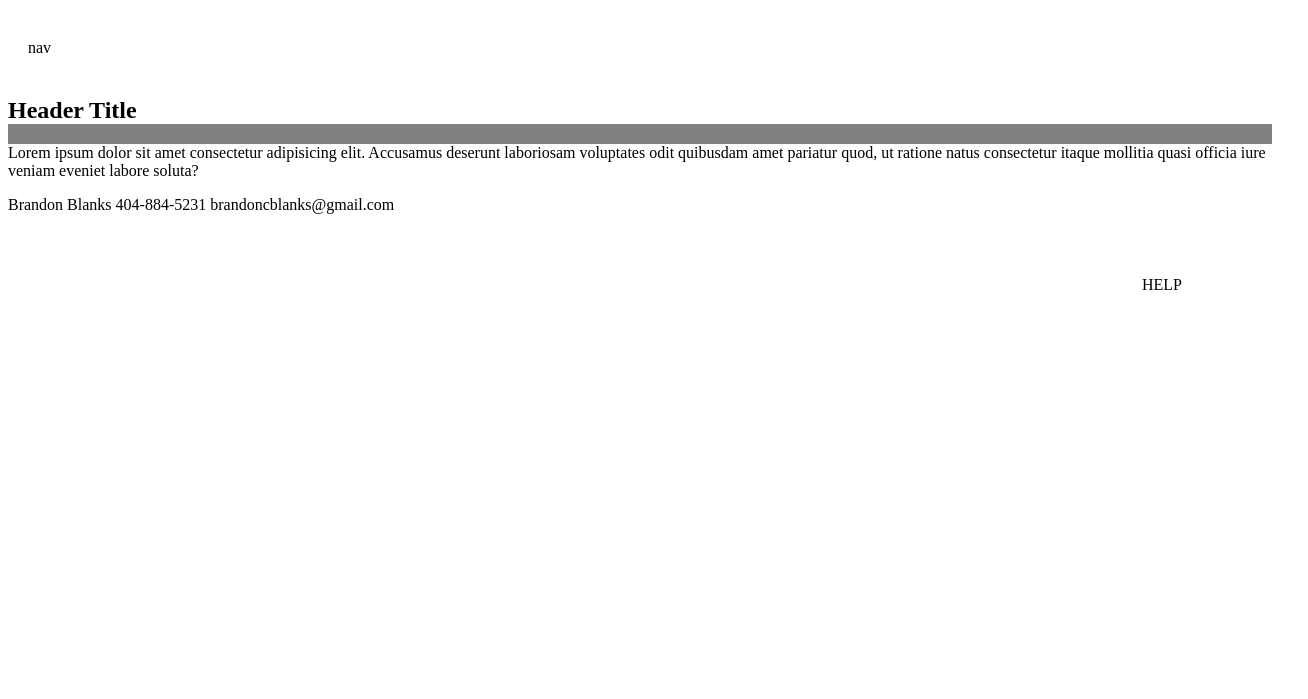
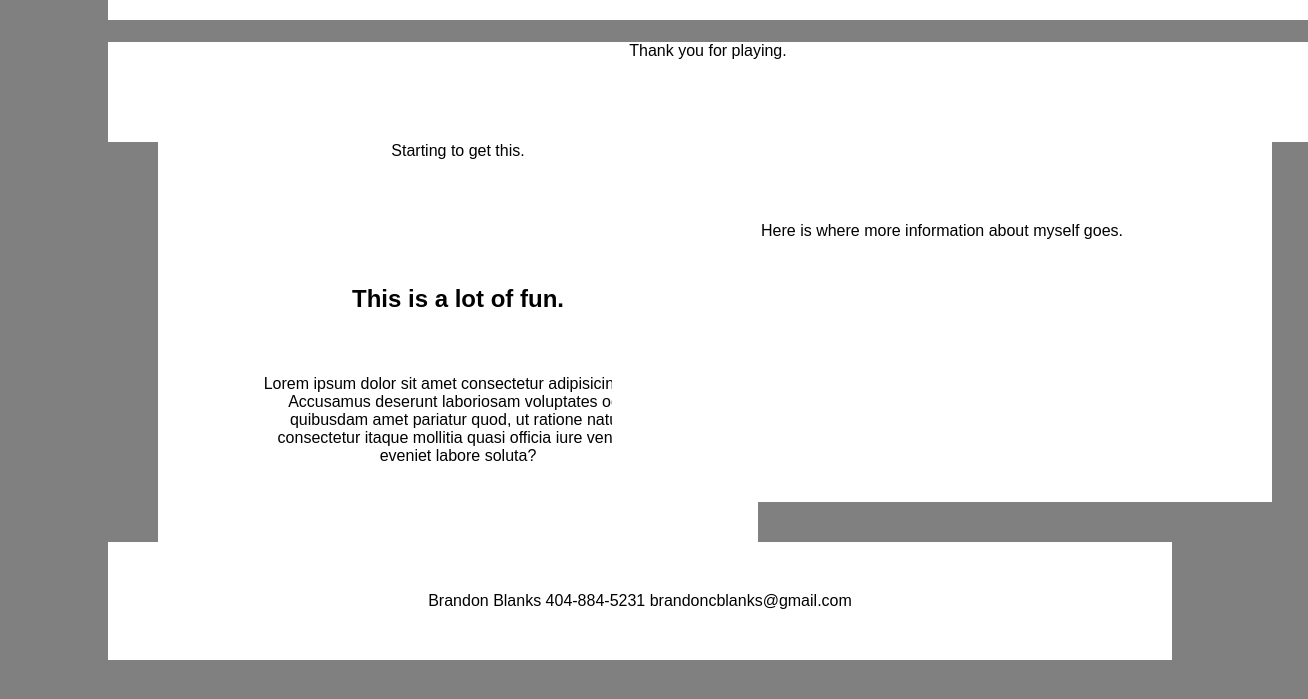
Before and after one commit to brandoncblanks/HW-Wireframe, a plain HTML site: page index.html in a window 1280 px wide. Shown: the part 101-800 px from the top of the page, 1308 px wide, since content can reach past the window. Drawn offline with Linux system fonts and the light colour scheme.

Commit message:
adding homework

```diff
--- a/index.html
+++ b/index.html
@@ -17,13 +17,13 @@
     <h1 id="header">Brandon Blanks Portfolio</h1>
 
 
-    <nav>nav</nav>
+    <nav>Thank you for playing.</nav>
 
-   <section>
+   <section>Starting to get this.
 
        <article>
 
-           <h2>Header Title</h2>
+           <h2>This is a lot of fun.</h2>
 
            <p>Lorem ipsum dolor sit amet consectetur adipisicing elit. Accusamus deserunt laboriosam voluptates odit quibusdam amet pariatur quod, ut ratione natus consectetur itaque mollitia quasi officia iure veniam eveniet labore soluta?</p>
        </article>
@@ -33,7 +33,7 @@
 
    <aside>
 
-    HELP
+    Here is where more information about myself goes.
 
    </aside>
 
--- a/style.css
+++ b/style.css
@@ -1,27 +1,36 @@
 
 
 
-container {
+
+
+
+body {
+    font-family: Arial, Helvetica, sans-serif;
+    clear: all;
     background-color: grey;
-    margin: 0 auto;
-    margin-top: 50px;
-    width: 1000px;
-    font-size: 1.25em;
-    font-family: 'Arial', 'Helvetica', 'sans-serif';
+
 }
 
 #header {
-    background-color: grey;
-    padding: 20px;
+    background-color: white;
     font-display: grey;
+    margin-left: 100px;
+    margin-right: 100px;
+    text-align: center;
+    width: 1200px;
+    height: 100px;
 
 
 }
 
 nav{
     background-color: white;
-    padding: 20px;
     font-display: grey;
+    margin-left: 100px;
+    margin-right: 100px;
+    text-align: center;
+    width: 1200px;
+    height: 100px;
 
 
 }
@@ -30,35 +39,62 @@ nav{
 section {
     float: left;
     background-color: white;
-    font-display: grey;
+    font-display: white;
+    height: 400px;
+   width: 600px;
+   margin-left: 150px;
+   text-align: center;
+
 
 }
+.group:after {
+    content: "";
+    display: table;
+    clear: both;
+  }
 
 aside {
     float: right;
     background-color: white;
     padding: 80px;
-    font-display: grey;
-    width: 50px;
-    height: 50px;
+    font-display: white;
+    width: 500px;
+    height: 200px;
+    margin-left: -500px;
+    text-align: center;
+
 
 }
 
 article {
-    background-color: grey;
+    background-color: white;
     font-display: white;
-
+    width: 600px;
+    height: 220px;
+    margin-top: 125px;
+    margin-left: 200;
 }
 
-h1,h2,h3 {
+h2 {
     background-color: white;
+    width: 400px;
+    height: 75px;
+    margin-left: 100px;
+    margin-right: 0px;
+    text-align: center;
+    margin-top: -10;
 
 }
 
 
 p {
-    background-color: white;
-    font-display: grey;
+    background-color: White;
+    font-display: white;
+    height: 100px;
+    width: 400px;
+    margin-left: 100px;
+    margin-top: -5px;
+    font-size: 5
 
 }
 
@@ -66,8 +102,15 @@ p {
 
 footer {
     background-color: white;
-    font-display: black;
-    margin-bottom: 50px;
+    font-display: white;
+    margin-top: 400px;
+    margin-left: 100px;
+    margin-right: 100px;
+    text-align: center;
+    padding: 50px;
+
+
+
 
 
 
```
